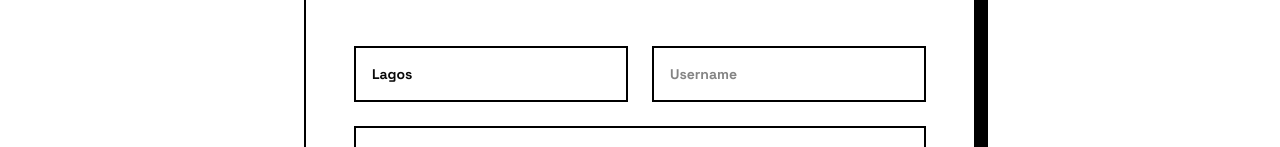
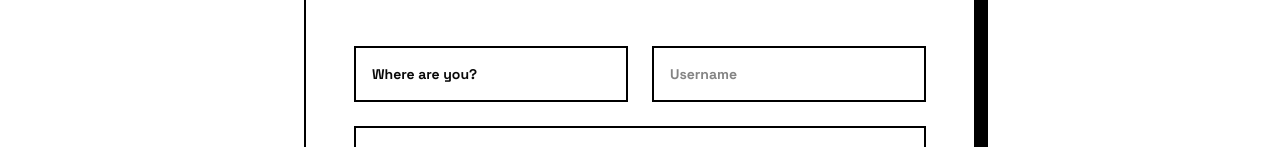
Before and after one commit to david-ac1/In-Vert, a Next.js app: page /submit in a window 1280 px wide. Shown: the part 701-848 px from the top of the page. Built offline with nearby package versions, Linux system fonts and the light colour scheme.

Commit message:
Tweak placeholder

```diff
--- a/src/components/submit-action-form.tsx
+++ b/src/components/submit-action-form.tsx
@@ -13,7 +13,7 @@ export function SubmitActionForm() {
   const [selectedVector, setSelectedVector] = useState(vectors[0]);
   const [quantity, setQuantity] = useState(1);
   const [description, setDescription] = useState("");
-  const [location, setLocation] = useState("Lagos");
+  const [location, setLocation] = useState("Where are you?");
   const [evidenceMode, setEvidenceMode] = useState<"url" | "file">("url");
   const [photoUrl, setPhotoUrl] = useState("");
   const [uploadedFile, setUploadedFile] = useState<File | null>(null);
```
